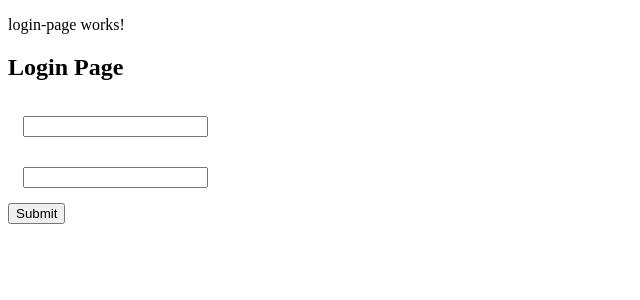
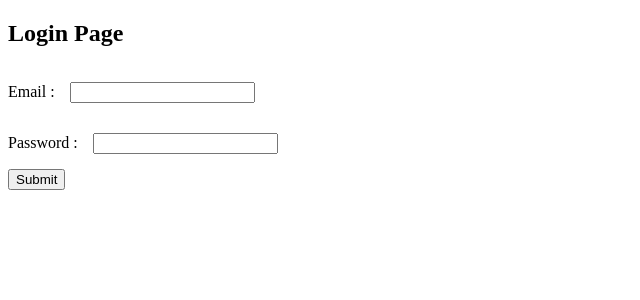
Before and after one commit to AgnikaCN/Test-Angular-App, an Angular app: page /login in a window 1280 px wide. Shown: the top 300 px of the page, without its empty margins (0-640 px from the left). Built offline with nearby package versions, Linux system fonts and the light colour scheme.

Commit message:
complete login form

```diff
--- a/src/app/login-page/login-page.component.html
+++ b/src/app/login-page/login-page.component.html
@@ -1,11 +1,22 @@
-<p>login-page works!</p>
-
 <div>
   <h2>Login Page</h2>
 
   <form [formGroup]="loginForm">
-    <input type="text" formControlName="email" />
     <div>
+      <label for="email">Email :</label>
+      <input type="text" formControlName="email" id="email" />
+      <div
+        *ngIf="
+          loginForm.controls['email'].invalid &&
+          loginForm.controls['email'].touched
+        "
+      >
+        <small>Please enter valid email.</small>
+      </div>
+    </div>
+
+    <div>
+      <label for="password">Password :</label>
       <input type="password" formControlName="password" id="password" />
       <div
         *ngIf="
```
